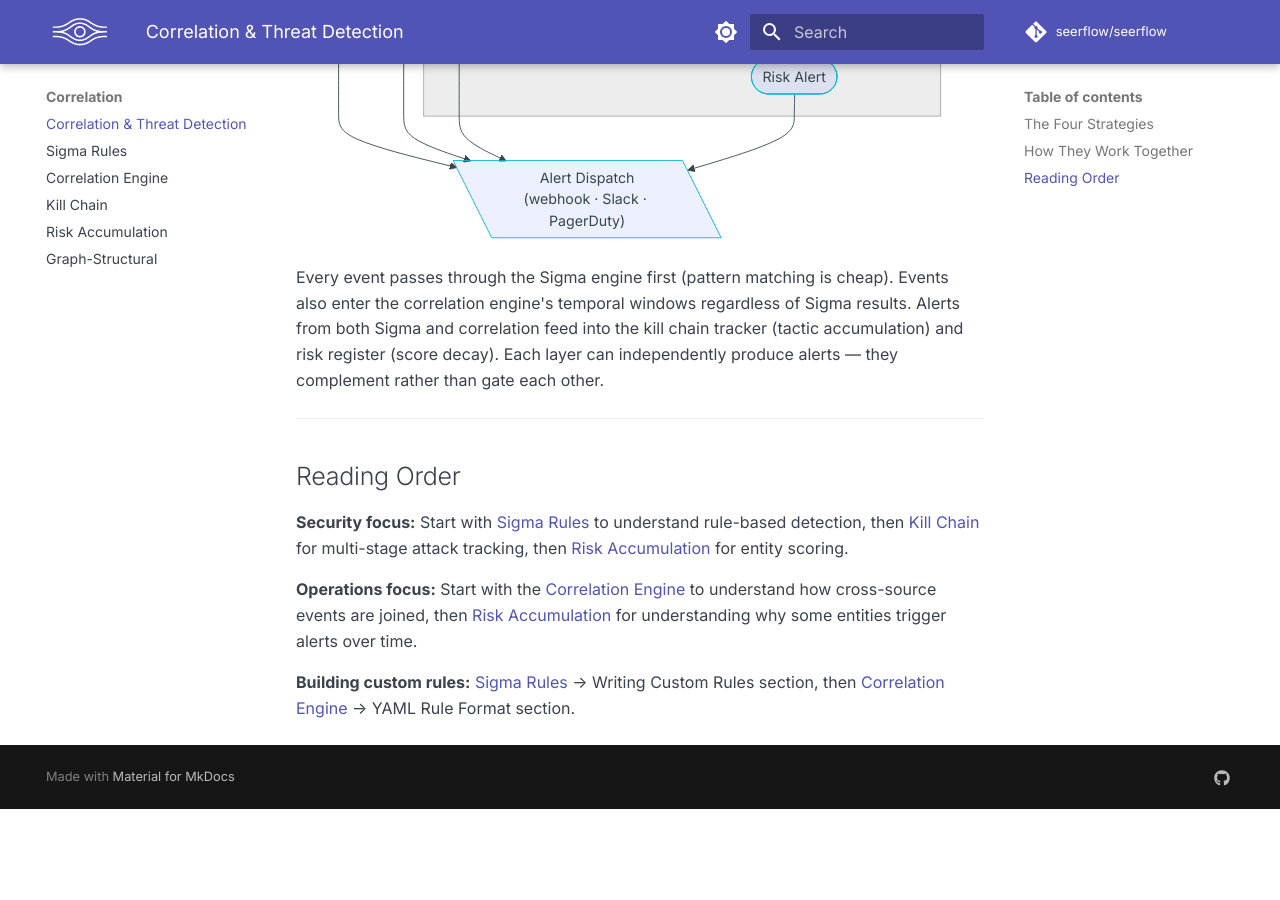
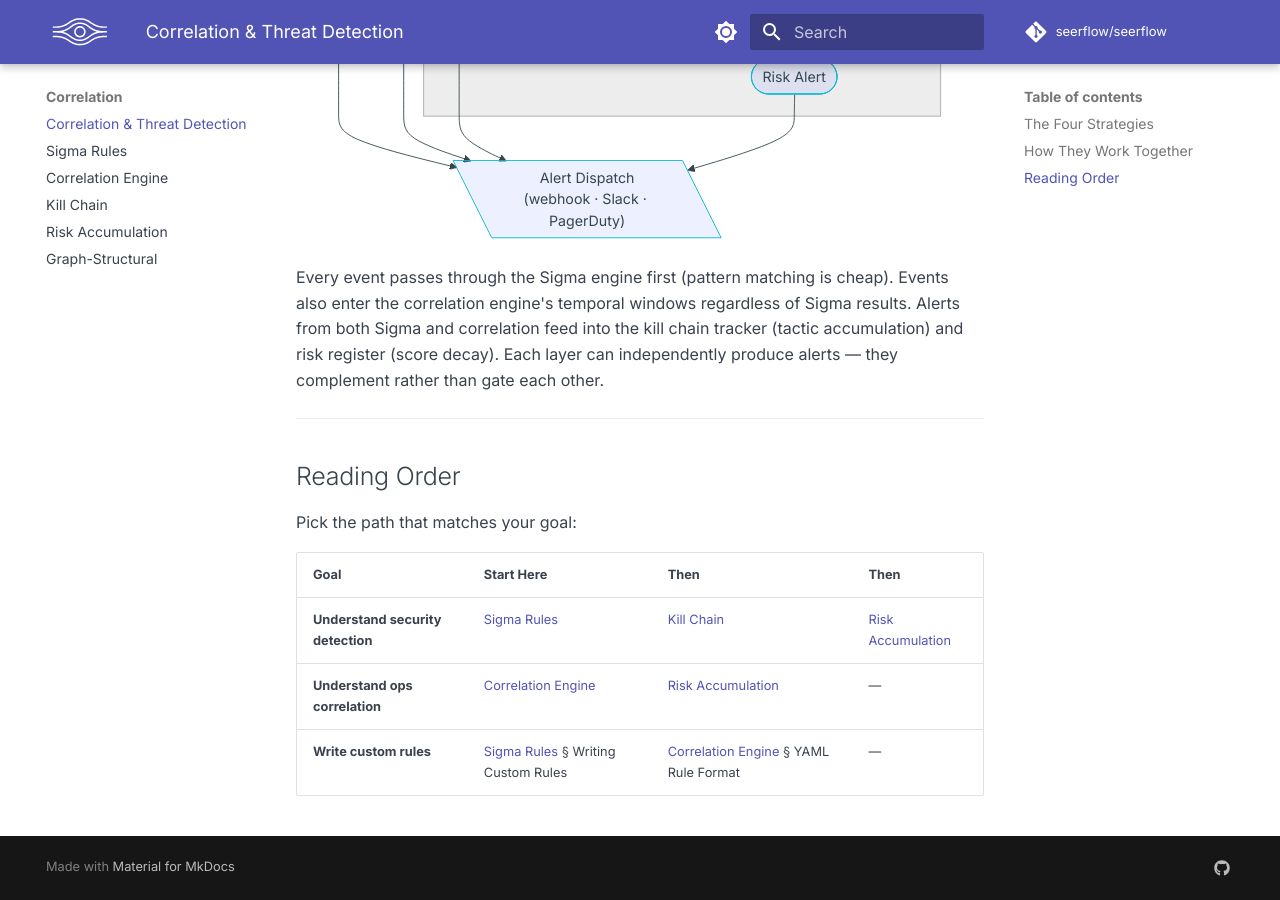
Before and after one commit to seerflow/seerflow-guide, an MkDocs documentation site: the page built from docs/correlation/index.md, in a window 1280 px wide and 900 px high, scrolled down 1952 px. Built offline with MkDocs 1.6.1 and Material for MkDocs 9.7.7, drawn with Linux system fonts in a browser that asks for light colours; plug-ins that fetch from the network failed and are left out; comment, search, counter and statistics services are not loaded; before the commit the page ends 2761 px from its top, so only the background shows below that.

Commit message:
docs(S-139F): simplify reading order as scannable table

```diff
--- a/docs/correlation/index.md
+++ b/docs/correlation/index.md
@@ -65,8 +65,10 @@ Every event passes through the Sigma engine first (pattern matching is cheap). E
 
 ## Reading Order
 
-**Security focus:** Start with [Sigma Rules](sigma.md) to understand rule-based detection, then [Kill Chain](kill-chain.md) for multi-stage attack tracking, then [Risk Accumulation](risk-accumulation.md) for entity scoring.
+Pick the path that matches your goal:
 
-**Operations focus:** Start with the [Correlation Engine](engine.md) to understand how cross-source events are joined, then [Risk Accumulation](risk-accumulation.md) for understanding why some entities trigger alerts over time.
-
-**Building custom rules:** [Sigma Rules](sigma.md) → Writing Custom Rules section, then [Correlation Engine](engine.md) → YAML Rule Format section.
+| Goal | Start Here | Then | Then |
+|------|-----------|------|------|
+| **Understand security detection** | [Sigma Rules](sigma.md) | [Kill Chain](kill-chain.md) | [Risk Accumulation](risk-accumulation.md) |
+| **Understand ops correlation** | [Correlation Engine](engine.md) | [Risk Accumulation](risk-accumulation.md) | — |
+| **Write custom rules** | [Sigma Rules](sigma.md) § Writing Custom Rules | [Correlation Engine](engine.md) § YAML Rule Format | — |
```
